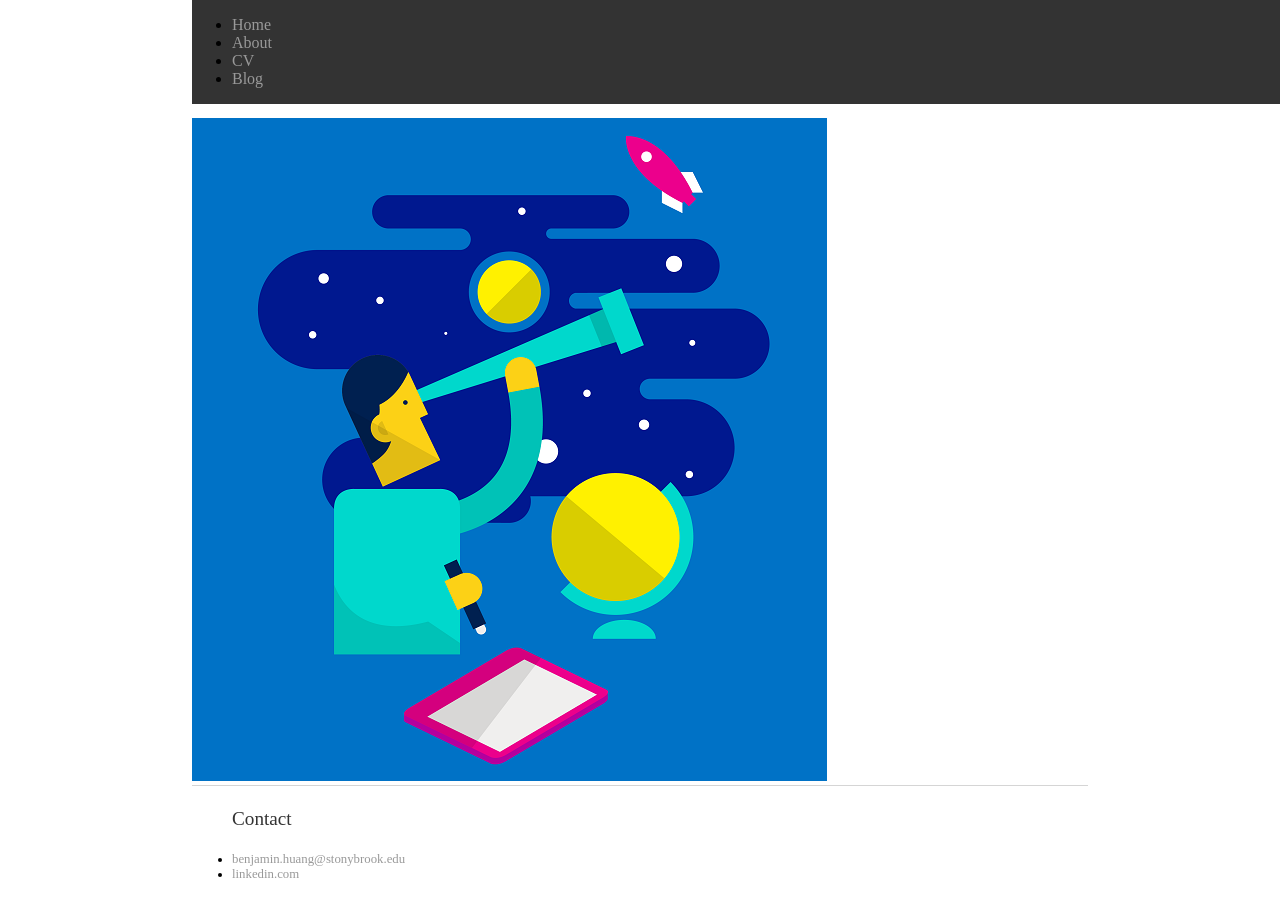
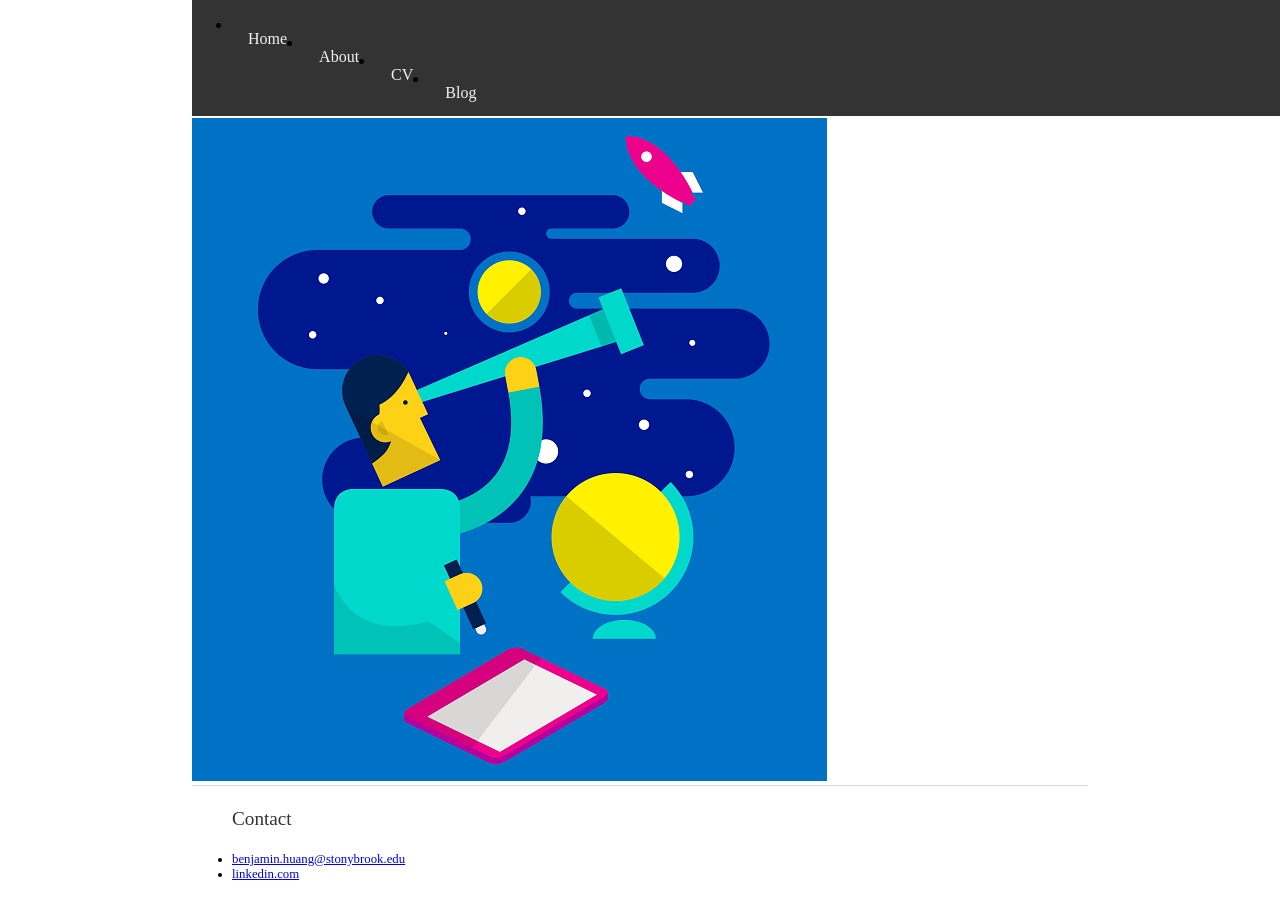
Before and after one commit to benjaminhuang13/benjaminhuang13.github.io, a Jekyll site: the page built from index.html, in a window 1280 px wide and 942 px high. Shown: the top 919 px of the window. Built offline with Jekyll 4.4.1, drawn with Linux system fonts in a browser that asks for light colours.

Commit message:
Update main.css

```diff
--- a/css/main.css
+++ b/css/main.css
@@ -12,10 +12,10 @@ nav ul li, footer ul li {
     display: inline;
     margin-right: 20px;
 } */
-a {
+/* a {
     text-decoration: none;
     color: #999;
-}
+} */
 /* a:hover {
     text-decoration: underline;
 } */
@@ -41,7 +41,14 @@ ul.posts {
 ul.posts li {
     list-style: none;
 }
-
+.navbar a {
+    float: left;
+    display: block;
+    color: #f2f2f2;
+    text-align: center;
+    padding: 14px 16px;
+    text-decoration: none;
+}
 .navbar {
     overflow: hidden;
     background-color: #333;
```
